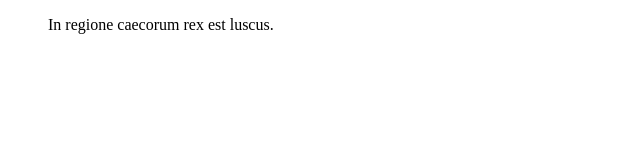
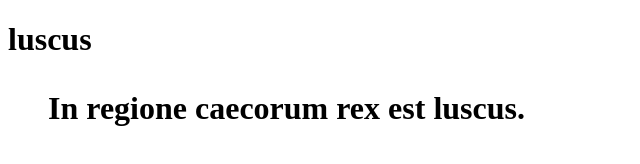
Before and after one commit to unoculus/luscus, a plain HTML site: page index.html in a window 1280 px wide. Shown: the whole page, without its empty margins (0-640 px from the left). Drawn offline with Linux system fonts and the light colour scheme.

Commit message:
Update index.html

```diff
--- a/index.html
+++ b/index.html
@@ -1,3 +1,4 @@
 <!DOCTYPE html>
 <title>luscus.net</title>
+<h1>luscus
 <blockquote>In regione caecorum rex est luscus.
```
